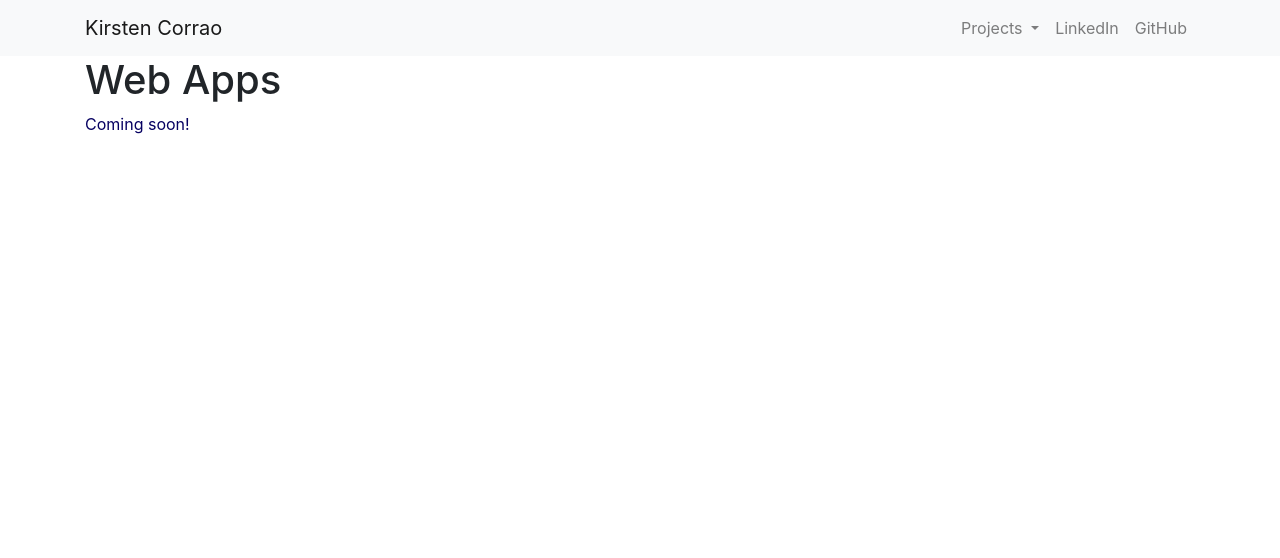
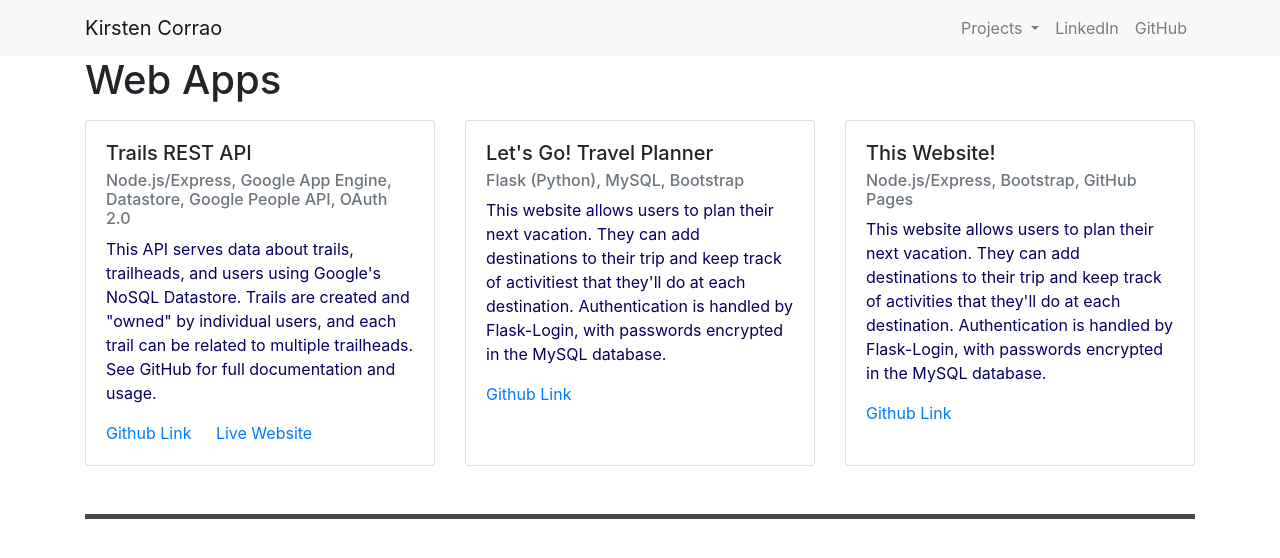
Before and after one commit to kcroo/portfolio, a website: page views/webapps.html in a window 1280 px wide. Drawn offline with nearby package versions, Linux system fonts and the light colour scheme; files that its build step writes are made by us from their sources.

Commit message:
added cards for web apps

```diff
--- a/views/webapps.html
+++ b/views/webapps.html
@@ -4,7 +4,47 @@
 
   <div class="container">
     <h1>Web Apps</h1>
-    <p>Coming soon!</p>
+    <div class="row mt-3 mb-5">
+        <div class="col-sm">
+          <div class="card h-100">
+              <div class="card-body">
+                <h5 class="card-title">Trails REST API</h5>
+                <h6 class="card-subtitle mb-2 text-muted">Node.js/Express, Google App Engine, Datastore, Google People API, OAuth 2.0</h6>
+                <p class="card-text">
+                  This API serves data about trails, trailheads, and users using Google's NoSQL Datastore. Trails are created and "owned" by individual users, and each trail can be related to multiple trailheads. See GitHub for full documentation and usage.
+                </p>
+                <a href="https://github.com/kcroo/trails-api" class="card-link"  target="_blank">Github Link</a>
+                <a href="https://github.com/kcroo/trails-api" class="card-link"  target="_blank">Live Website</a>
+              </div>
+          </div>
+        </div>
+        <div class="col-sm">
+          <div class="card h-100">
+            <div class="card-body">
+                <h5 class="card-title">Let's Go! Travel Planner</h5>
+                <h6 class="card-subtitle mb-2 text-muted">Flask (Python), MySQL, Bootstrap</h6>
+                <p class="card-text">
+                  This website allows users to plan their next vacation. They can add destinations to their trip and keep track of activitiest that they'll do at each destination. Authentication is handled by Flask-Login, with passwords encrypted in the MySQL database.
+                </p>
+                <a href="https://github.com/kcroo/LetsGo" class="card-link"  target="_blank">Github Link</a>
+            </div>
+          </div>
+        </div>
+        <div class="col-sm">
+          <div class="card h-100">
+            <div class="card-body">
+                <h5 class="card-title">This Website!</h5>
+                <h6 class="card-subtitle mb-2 text-muted">Node.js/Express, Bootstrap, GitHub Pages</h6>
+                <p class="card-text">
+                  This website allows users to plan their next vacation. They can add destinations to their trip and keep track of activities that they'll do at each destination. Authentication is handled by Flask-Login, with passwords encrypted in the MySQL database.
+                </p>
+                <a href="https://github.com/kcroo/LetsGo" class="card-link"  target="_blank">Github Link</a>
+            </div>
+          </div>
+        </div>
+    </div>
+
+    <hr>
 
   </div>
 
```
